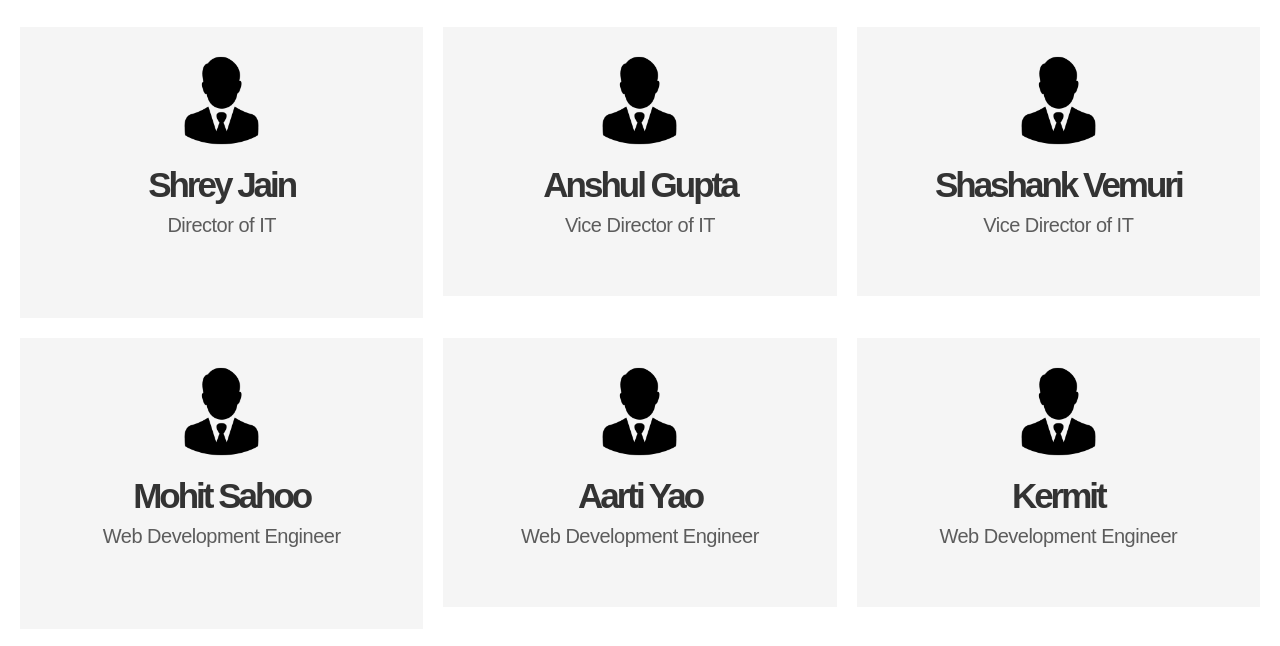
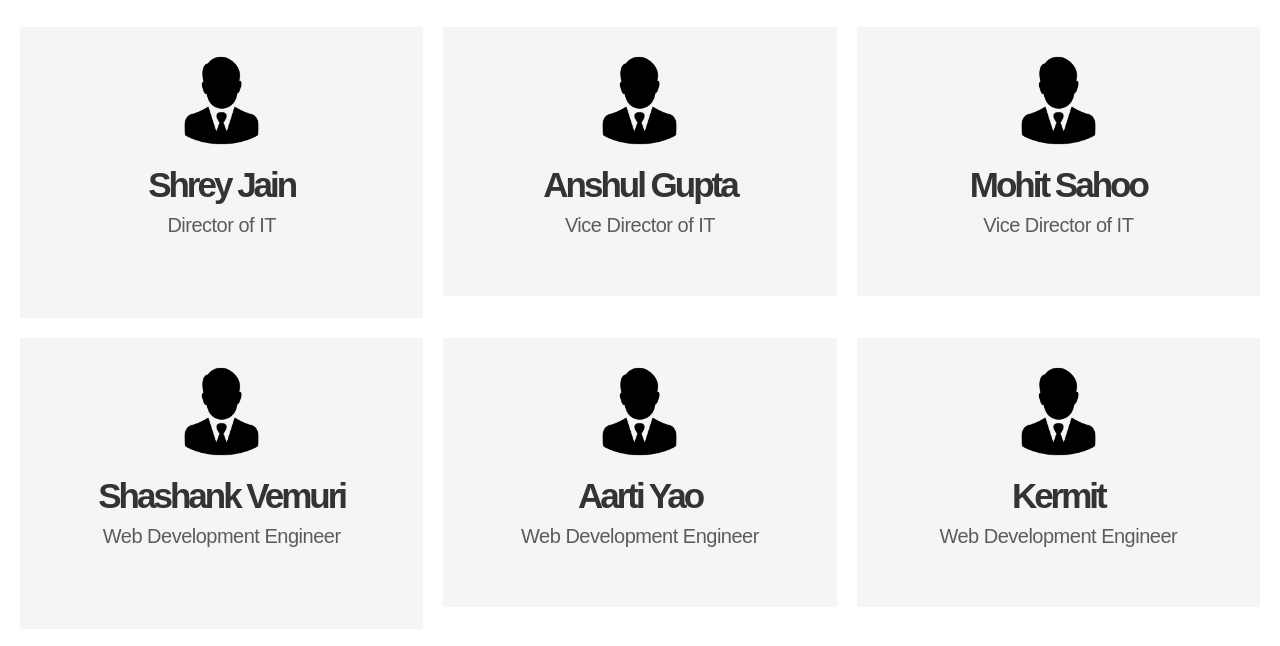
Before and after one commit to LikeMinds-Development/likeminds-pages, a plain HTML site: page meet-the-team.html in a window 1280 px wide. Shown: the part 649-1295 px from the top of the page. Drawn offline with nearby package versions, Linux system fonts and the light colour scheme; a script that the page names is missing.

Commit message:
Update meet-the-team.html

```diff
--- a/meet-the-team.html
+++ b/meet-the-team.html
@@ -131,7 +131,7 @@
       </div>
       <div class="right-column w-col w-col-4">
         <div data-ix="services-slide-up-3" class="services-3 grge"><img src="images/165978-200.png" width="125" alt="" class="image-3">
-          <h2 class="heading-10">Shashank Vemuri</h2>
+          <h2 class="heading-10">Mohit Sahoo</h2>
           <p class="paragraph-4">Vice Director of IT</p>
         </div>
       </div>
@@ -139,7 +139,7 @@
     <div class="row w-row">
       <div class="left-column w-col w-col-4">
         <div data-ix="services-slide-up-1" class="services-1"><img src="images/165978-200.png" width="125" alt="" class="image-2">
-          <h2 class="heading-9">Mohit Sahoo</h2>
+          <h2 class="heading-9">Shashank Vemuri</h2>
           <p class="paragraph-3">Web Development Engineer</p>
         </div>
       </div>
```
